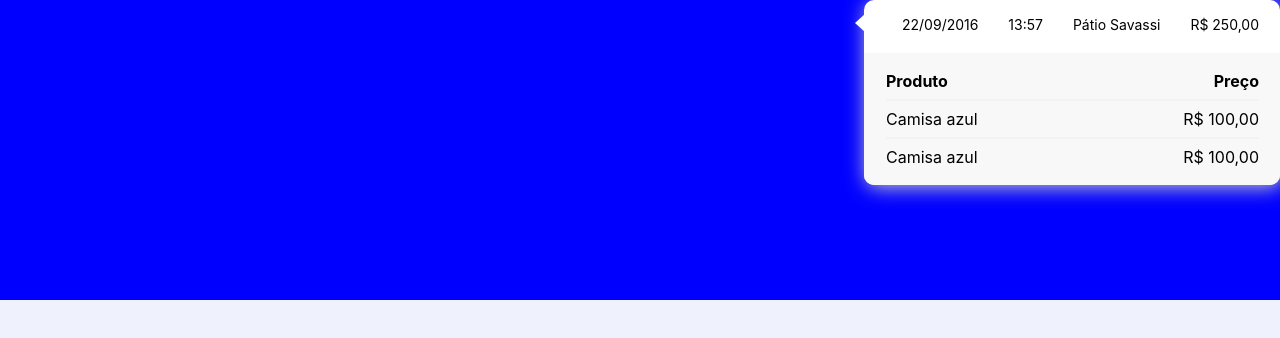
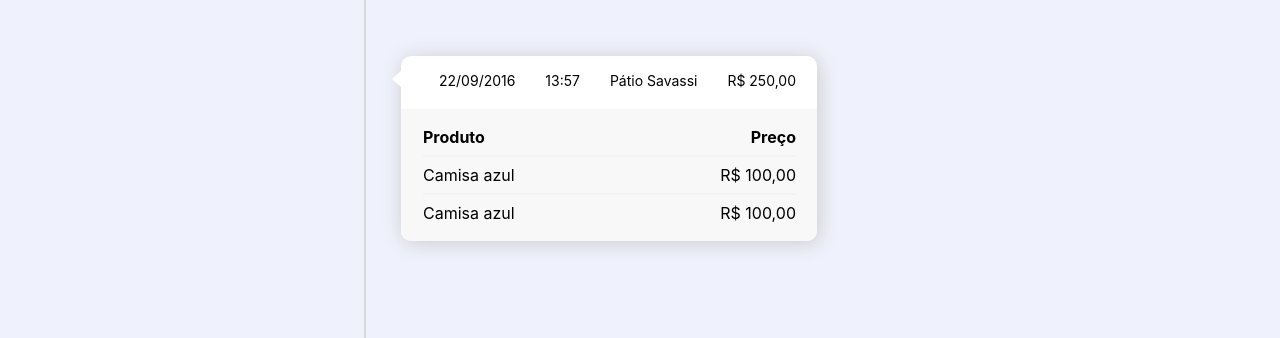
Before and after one commit to Jefersonwork/timeline, a React (Create React App) app: page / in a window 1280 px wide. Shown: the top 338 px of the page. Built offline with nearby package versions, Linux system fonts and the light colour scheme.

Commit message:
layout da linha do tempo

```diff
--- a/src/App.js
+++ b/src/App.js
@@ -1,11 +1,11 @@
 import React from 'react';
 
-import CardContainer from './assets/view/card'
+import Timeline from './assets/view/timeline'
 
 function App() {
   return (
     <div className="App">
-      <CardContainer />
+      <Timeline />
     </div>
   );
 }
--- a/src/assets/style/content.js
+++ b/src/assets/style/content.js
@@ -1,28 +1,29 @@
 import styled from 'styled-components'
 
 export const TimeLineContainer = styled.div`
+  position: relative;
   max-width: 550px;
-  height: 100vh;
-  background-color: #ccc;
+  min-height: 100vh;
   margin: auto;
-  border-left: 2px solid #000;
+  border-left: 2px solid #d8d8d8;
+  padding-top: 56px;
 `
 
 export const CardContent = styled.div`
+  position: absolute;
   display: flex;
   align-items: flex-start;
   justify-content: space-between;
-  background-color: blue;
-  height: 300px;
-
-  svg {
-    margin-top: 10px;
-  }
+  margin: auto;
+  width: 465px;
+  left: -14px;
+  svg { margin-top: 10px; }
 `
 
 export const Card = styled.div`
   position: relative;
   width: 416px;
+  height: auto;
   border-radius: 10px;
   box-shadow: 2px 2px 20px #ccc;
   background-color: #fff;
@@ -50,13 +51,9 @@
   display: flex;
   align-items: flex-end;
 
-  svg {
-    margin-right: 4px;
-  }
+  svg { margin-right: 4px; }
 
-  label {
-    font-size: 14px;
-  }
+  label { font-size: 14px; }
 `
 
 export const ListUnstyled = styled.ul`
@@ -75,9 +72,7 @@
 export const Table = styled.table`
   width: 100%;
 
-  thead {
-    border-bottom: 2px solid #f3f3f3;
-  }
+  thead { border-bottom: 2px solid #f3f3f3; }
 `
 
 export const Tr = styled.tr`
@@ -87,15 +82,9 @@
   padding: 10px 0;
   border-bottom: 2px solid #f3f3f3;
 
-  &:last-child {
-    border-bottom: none;
-  }
+  &:last-child { border-bottom: none; }
 
-  th {
-    font-weight: bold;
-  }
+  th { font-weight: bold; }
 
-  td {
-    font-weight: normal;
-  }
+  td { font-weight: normal; }
 `
--- a/src/assets/view/card.js
+++ b/src/assets/view/card.js
@@ -11,22 +11,22 @@
         <ListUnstyled>
           <Item>
             <Icon type="calendar" width="12" height="12"/>
-            <label>22/09/2016</label>
+            <label>{props.date}</label>
           </Item>
 
           <Item>
             <Icon type="clock" width="12" height="12"/>
-            <label>13:57</label>
+            <label>{props.clock}</label>
           </Item>
 
           <Item>
             <Icon type="place" width="12" height="12"/>
-            <label>Pátio Savassi</label>
+            <label>{props.place}</label>
           </Item>
 
           <Item>
             <Icon type="money" width="12" height="12"/>
-            <label>R$ 250,00</label>
+            <label>{props.money}</label>
           </Item>
         </ListUnstyled>
       </CardHeader>
--- /dev/null
+++ b/src/assets/view/timeline.js
@@ -0,0 +1,12 @@
+import React from 'react'
+
+import { TimeLineContainer } from '../style/content'
+import CardContainer from './card.js'
+
+const timeline = props => (
+  <TimeLineContainer>
+    <CardContainer date="22/09/2016" clock="13:57" place="Pátio Savassi" money="R$ 250,00"/>
+  </TimeLineContainer>
+)
+
+export default timeline
```
